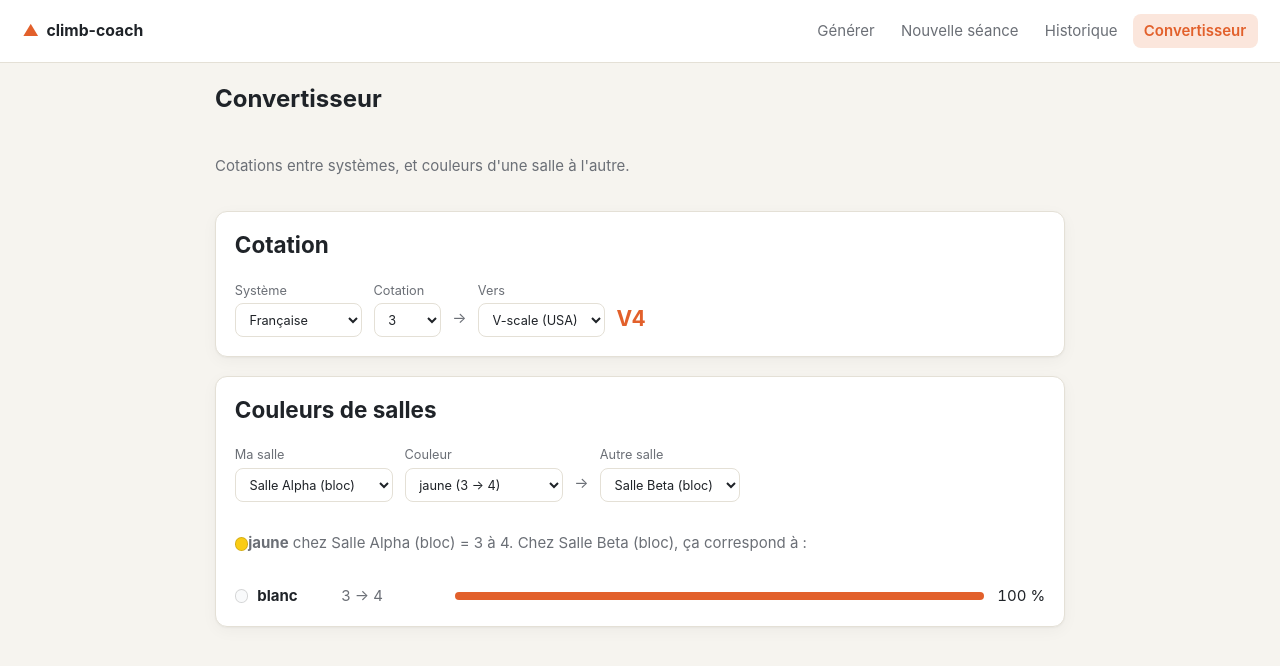
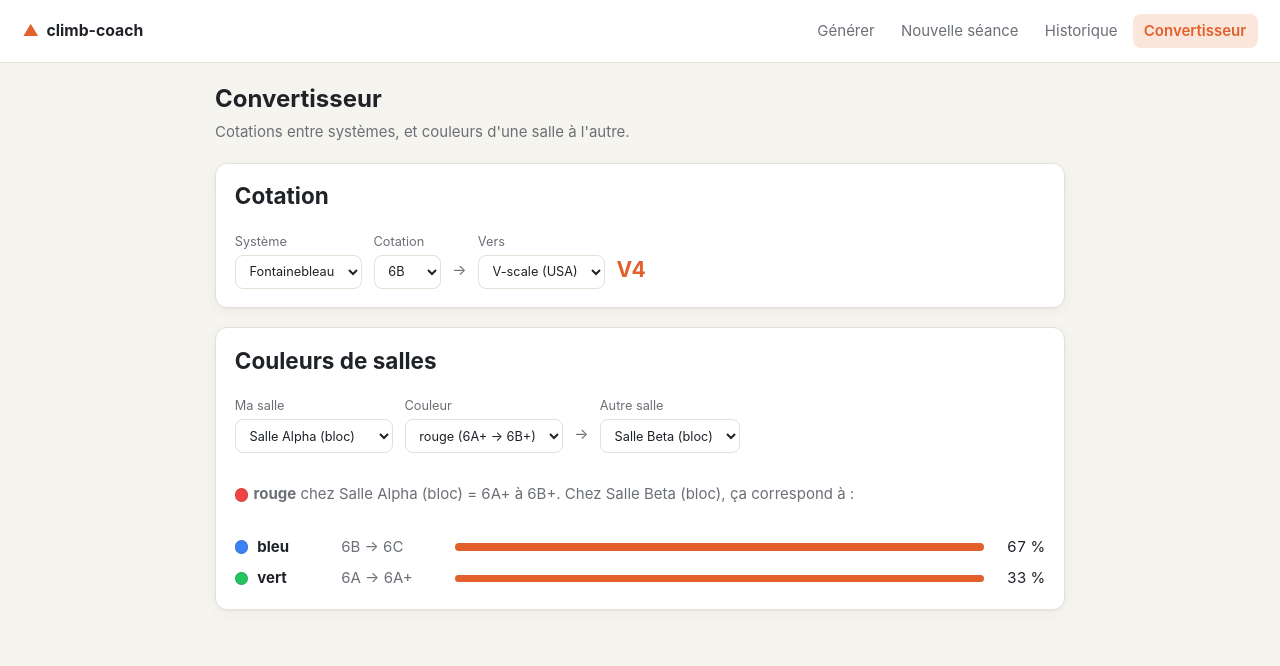
Before and after one commit to Bastien-Gaillard/climb-coach, an Angular app in the folder apps/web/: page /convertisseur in a window 1280 px wide. Shown: the top 666 px of the page. Built offline with nearby package versions, Linux system fonts and the light colour scheme.

Commit message:
fix(web): valeurs sélectionnées des listes au chargement et espacement des titres

```diff
--- a/apps/web/src/app/pages/converter/converter.html
+++ b/apps/web/src/app/pages/converter/converter.html
@@ -8,7 +8,7 @@
       Système
       <select [value]="from()" (change)="setFrom($any($event.target).value)">
         @for (s of scales; track s.system) {
-          <option [value]="s.system">{{ s.label }}</option>
+          <option [value]="s.system" [selected]="s.system === from()">{{ s.label }}</option>
         }
       </select>
     </label>
@@ -16,7 +16,7 @@
       Cotation
       <select [value]="grade()" (change)="grade.set($any($event.target).value)">
         @for (g of fromGrades(); track g) {
-          <option [value]="g">{{ g }}</option>
+          <option [value]="g" [selected]="g === grade()">{{ g }}</option>
         }
       </select>
     </label>
@@ -25,7 +25,7 @@
       Vers
       <select [value]="to()" (change)="to.set($any($event.target).value)">
         @for (s of targets(); track s.system) {
-          <option [value]="s.system">{{ s.label }}</option>
+          <option [value]="s.system" [selected]="s.system === to()">{{ s.label }}</option>
         }
       </select>
     </label>
@@ -42,7 +42,7 @@
       Ma salle
       <select [value]="fromGymId()" (change)="setFromGym($any($event.target).value)">
         @for (g of gyms; track g.id) {
-          <option [value]="g.id">{{ g.name }}</option>
+          <option [value]="g.id" [selected]="g.id === fromGymId()">{{ g.name }}</option>
         }
       </select>
     </label>
@@ -50,7 +50,7 @@
       Couleur
       <select [value]="color()" (change)="color.set($any($event.target).value)">
         @for (c of fromGym().colors; track c.color) {
-          <option [value]="c.color">{{ c.color }} ({{ c.min }} → {{ c.max }})</option>
+          <option [value]="c.color" [selected]="c.color === color()">{{ c.color }} ({{ c.min }} → {{ c.max }})</option>
         }
       </select>
     </label>
@@ -59,7 +59,7 @@
       Autre salle
       <select [value]="toGymId()" (change)="toGymId.set($any($event.target).value)">
         @for (g of compatibleGyms(); track g.id) {
-          <option [value]="g.id">{{ g.name }}</option>
+          <option [value]="g.id" [selected]="g.id === toGymId()">{{ g.name }}</option>
         }
       </select>
     </label>
--- a/apps/web/src/app/pages/converter/converter.scss
+++ b/apps/web/src/app/pages/converter/converter.scss
@@ -63,3 +63,7 @@
   text-align: right;
   font-variant-numeric: tabular-nums;
 }
+
+p .dot {
+  margin-right: 0.35rem;
+}
--- a/apps/web/src/app/pages/converter/converter.ts
+++ b/apps/web/src/app/pages/converter/converter.ts
@@ -45,7 +45,7 @@ export class ConverterPage {
   // --- Couleurs
   protected readonly fromGymId = signal(GYMS[0].id);
   protected readonly toGymId = signal(GYMS[1].id);
-  protected readonly color = signal(GYMS[0].colors[0].color);
+  protected readonly color = signal(GYMS[0].colors[3].color);
 
   protected readonly fromGym = computed(() => findGym(this.fromGymId()));
   protected readonly toGym = computed(() => findGym(this.toGymId()));
--- a/apps/web/src/app/pages/new-session/new-session.scss
+++ b/apps/web/src/app/pages/new-session/new-session.scss
@@ -1,3 +1,9 @@
+:host {
+  display: flex;
+  flex-direction: column;
+  gap: 1.25rem;
+}
+
 .head {
   display: flex;
   align-items: baseline;
--- a/apps/web/src/styles.scss
+++ b/apps/web/src/styles.scss
@@ -43,6 +43,11 @@ h3 {
 
 h1 {
   font-size: 1.6rem;
+  margin: 0;
+}
+
+h1 + p.muted {
+  margin: -0.75rem 0 0;
 }
 
 .card {
```
